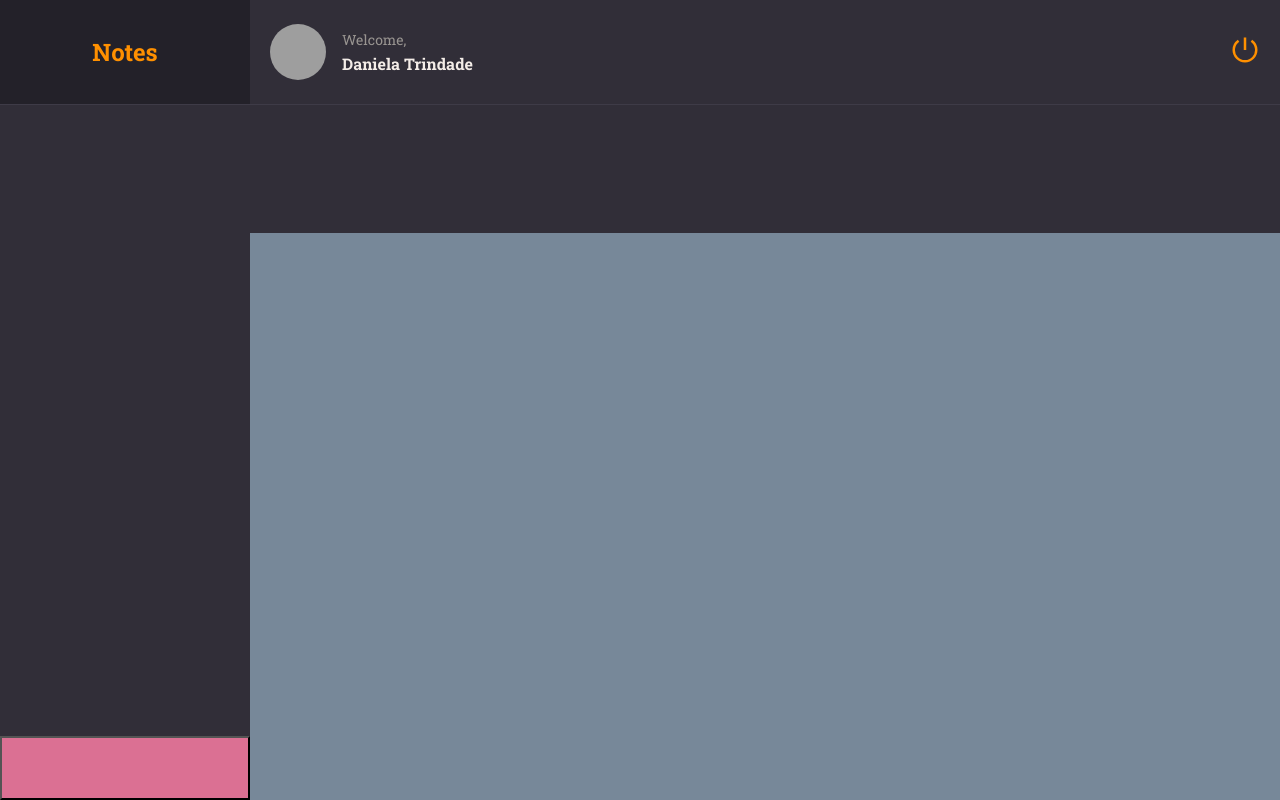
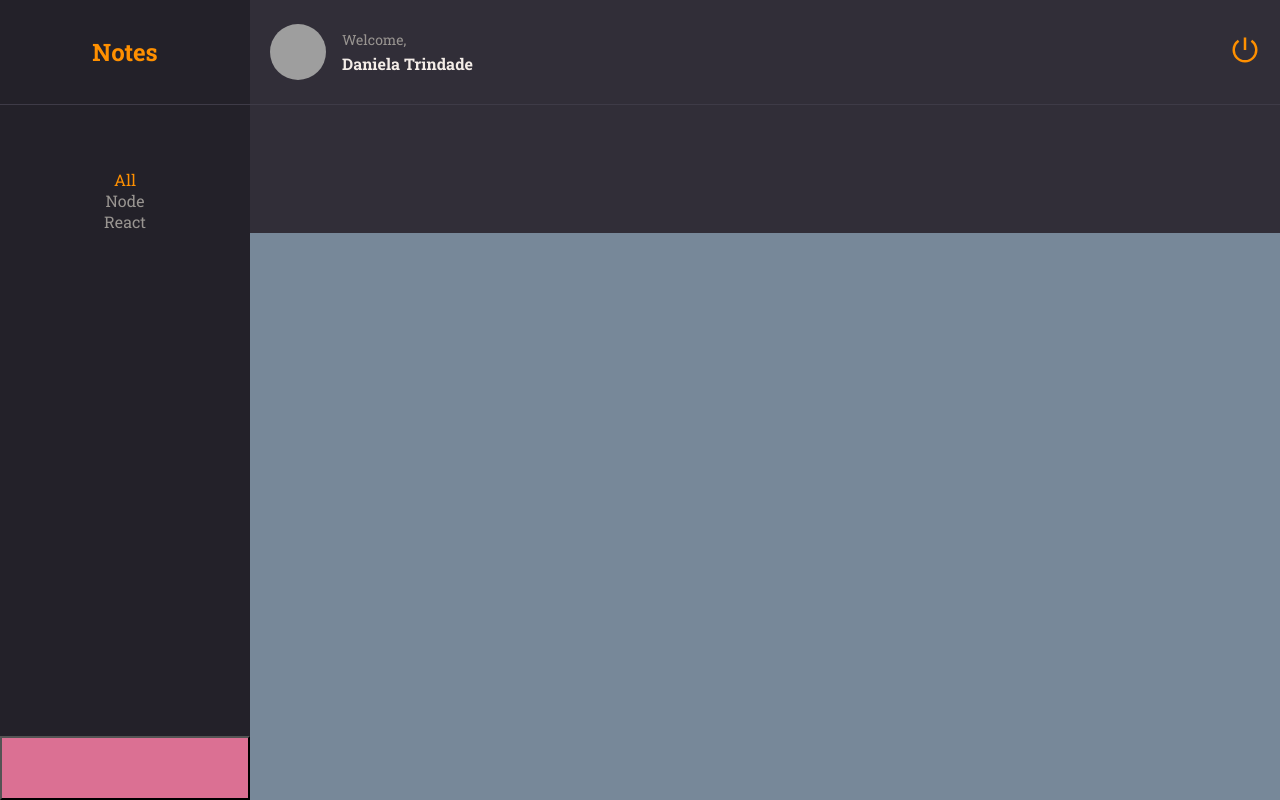
Before and after one commit to dadaniela/notes, a React (Vite) app: page / in a window 1280 px wide. Built offline with nearby package versions, Linux system fonts and the light colour scheme; grey boxes are pictures that could not be loaded.

Commit message:
added a condition the home page menu to make the button change colours if selected or unselected

```diff
--- a/src/components/ButtonText/index.jsx
+++ b/src/components/ButtonText/index.jsx
@@ -1,8 +1,8 @@
 import { Container } from "./styles";
 
-export function ButtonText({title, ...rest}){
+export function ButtonText({title, isActive = false, ...rest}){
     return(
-        <Container type="button" {...rest}>
+        <Container type="button" isActive={isActive} {...rest}>
             {title}
         </Container>
     );
--- a/src/components/ButtonText/styles.js
+++ b/src/components/ButtonText/styles.js
@@ -2,7 +2,7 @@
 
 export const Container = styled.button`
     background: none;
-    color: ${({theme}) => theme.COLORS.ORANGE};
+    color: ${({theme, isActive}) => isActive ? theme.COLORS.ORANGE : theme.COLORS.GRAY_100};
     border: none;
     font-size: 16px;
 `;
--- a/src/pages/Home/index.jsx
+++ b/src/pages/Home/index.jsx
@@ -1,5 +1,6 @@
 import { Container, Brand, Menu, Search, Content, NewNote } from "./styles";
 import { Header } from "../../components/Header";
+import { ButtonText } from "../../components/ButtonText";
 
 export function Home(){
     return(
@@ -8,7 +9,11 @@
                 <h1>Notes</h1>
             </Brand>
             <Header/>
-            <Menu></Menu>
+            <Menu>
+                <li><ButtonText title="All" isActive /></li>
+                <li><ButtonText title="Node"/></li>
+                <li><ButtonText title="React"/></li>
+            </Menu>
             <Search></Search>
             <Content></Content>
             <NewNote></NewNote>
--- a/src/pages/Home/styles.js
+++ b/src/pages/Home/styles.js
@@ -30,6 +30,12 @@
 `;
 export const Menu = styled.ul`
     grid-area: menu;
+    background: ${({theme}) => theme.COLORS.BACKGROUND_900};
+    padding-top: 64px;
+    text-align: center;
+    > li {
+
+    }
 `;
 export const Search = styled.div`
     grid-area: search;
```
